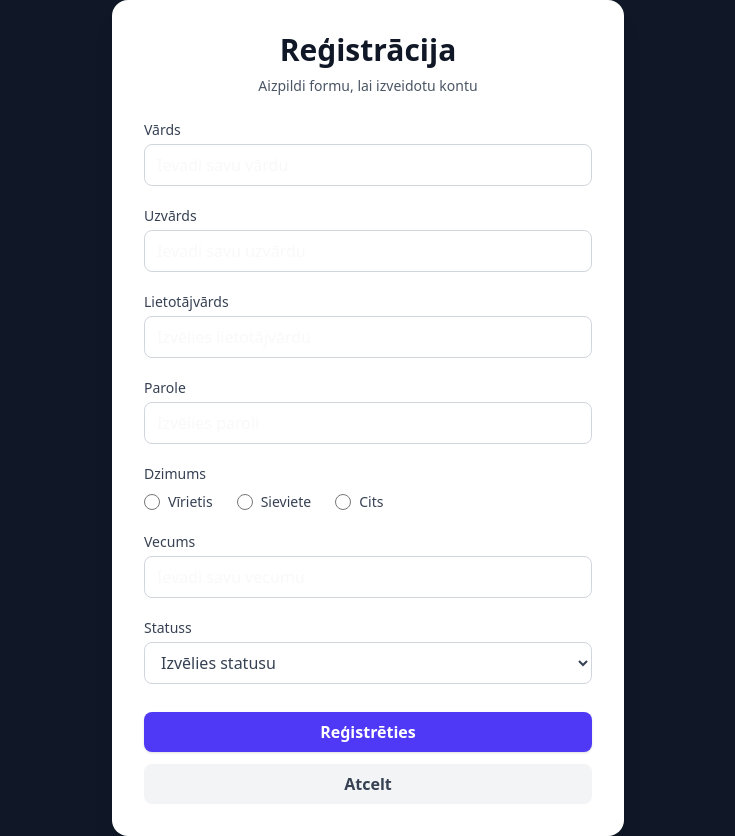
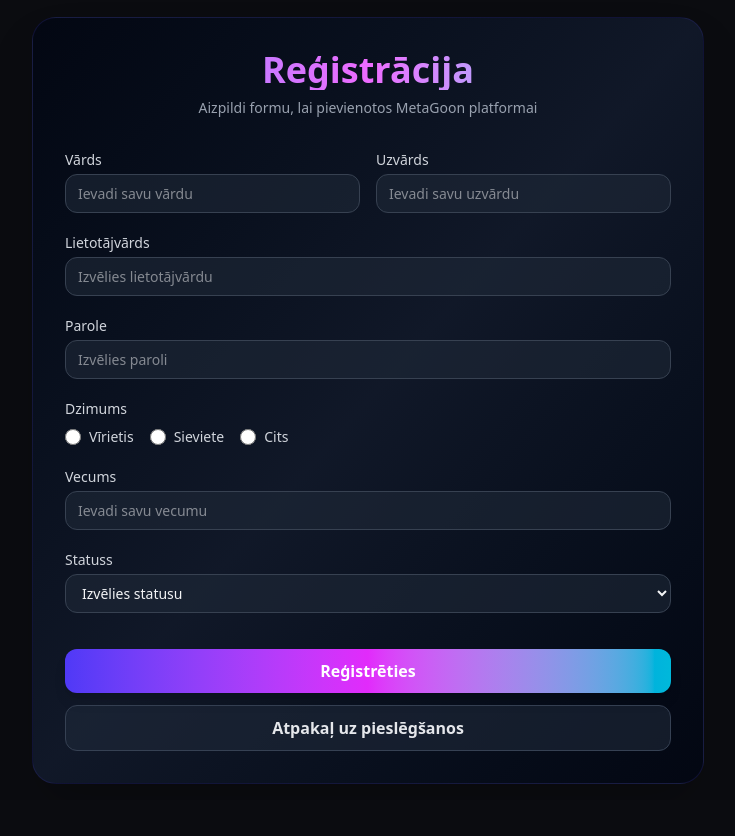
Before and after one commit to Archa420/Metagoon, a Vue app in the folder metagoon-frontend/: page /registracija in a window 1280 px wide. Shown: the whole page, without its empty margins (272-1007 px from the left). After the commit the page ends 800 px from the top, so only its background shows below. Built offline with nearby package versions, Linux system fonts and the light colour scheme.

Commit message:
Ātrs Login and Register page front-end update

```diff
--- a/metagoon-frontend/src/views/Login.vue
+++ b/metagoon-frontend/src/views/Login.vue
@@ -1,74 +1,93 @@
 <template>
-  <div class="min-h-screen flex items-center justify-center bg-gray-900 px-4">
-    <div class="w-full max-w-md bg-white rounded-2xl shadow-xl p-8 space-y-6">
+  <div class="min-h-screen flex items-center justify-center bg-[#0b0c10] text-gray-100 px-6">
+    <div
+      class="w-full max-w-md rounded-3xl border border-indigo-900/30 bg-gradient-to-br from-gray-950 via-gray-900 to-gray-950 p-8 shadow-2xl relative overflow-hidden"
+    >
+      <!-- Glow overlay -->
+      <div class="absolute inset-0 bg-[radial-gradient(ellipse_at_top_left,_var(--tw-gradient-stops))] from-indigo-700/20 via-fuchsia-700/10 to-transparent pointer-events-none"></div>
 
       <!-- Heading -->
-      <div class="text-center">
-        <h1 class="text-3xl font-extrabold text-gray-900">Pieslēgties</h1>
-
+      <div class="relative text-center space-y-2 z-10">
+        <h1
+          class="text-4xl font-extrabold bg-gradient-to-r from-indigo-400 via-fuchsia-400 to-cyan-400 bg-clip-text text-transparent"
+        >
+          Pieslēgties
+        </h1>
+        <p class="text-gray-400 text-sm">
+          Laipni lūgts atpakaļ MetaGoon! Ievadi savus datus, lai turpinātu.
+        </p>
       </div>
 
       <!-- Form -->
-      <form class="space-y-5" @submit.prevent="login">
-
+      <form class="mt-8 space-y-5 relative z-10" @submit.prevent="login">
         <!-- Username -->
         <div>
-          <label for="username" class="block text-sm font-medium text-gray-700">Lietotājvārds</label>
+          <label for="username" class="block text-sm font-medium text-gray-300 mb-1">Lietotājvārds</label>
           <input
             id="username"
             type="text"
             placeholder="Ievadi lietotājvārdu"
             v-model="username"
-            class="mt-1 w-full rounded-lg border border-gray-300 px-3 py-2 placeholder-gray-400 focus:border-indigo-500 focus:ring-2 focus:ring-indigo-500 focus:outline-none"
+            class="w-full rounded-xl border border-gray-700 bg-gray-800/60 px-4 py-2 text-gray-100 placeholder-gray-500 focus:ring-2 focus:ring-indigo-500 focus:border-indigo-500 outline-none"
           />
-
         </div>
 
         <!-- Password -->
         <div>
-          <label for="password" class="block text-sm font-medium text-gray-700">Parole</label>
+          <label for="password" class="block text-sm font-medium text-gray-300 mb-1">Parole</label>
           <input
             id="password"
             type="password"
             placeholder="Ievadi paroli"
             v-model="password"
-            class="mt-1 w-full rounded-lg border border-gray-300 px-3 py-2 placeholder-gray-400 focus:border-indigo-500 focus:ring-2 focus:ring-indigo-500 focus:outline-none"
+            class="w-full rounded-xl border border-gray-700 bg-gray-800/60 px-4 py-2 text-gray-100 placeholder-gray-500 focus:ring-2 focus:ring-indigo-500 focus:border-indigo-500 outline-none"
           />
         </div>
 
         <!-- Remember me + Forgot password -->
-        <div class="flex items-center justify-between">
-          <label class="flex items-center text-sm text-gray-600">
-            <input type="checkbox" class="h-4 w-4 text-indigo-600 rounded border-gray-300 focus:ring-indigo-500" />
+        <div class="flex items-center justify-between text-sm">
+          <label class="flex items-center text-gray-400">
+            <input
+              type="checkbox"
+              class="h-4 w-4 rounded border-gray-600 bg-gray-800 text-indigo-500 focus:ring-indigo-400"
+            />
             <span class="ml-2">Atcerēties mani</span>
           </label>
-          <a href="#" class="text-sm font-medium text-indigo-600 hover:text-indigo-500">Aizmirsi paroli?</a>
+          <RouterLink
+            to="/forgot-password"
+            class="font-medium text-indigo-400 hover:text-indigo-300 transition"
+          >
+            Aizmirsi paroli?
+          </RouterLink>
         </div>
 
-        <!-- Buttons -->
-        <div class="space-y-3">
-          <button
+        <!-- Submit button -->
+        <button
           type="submit"
-          class="w-full rounded-lg bg-indigo-600 px-4 py-2 text-white font-semibold shadow hover:bg-indigo-700 focus:outline-none focus:ring-2 focus:ring-indigo-500 focus:ring-offset-2"
+          class="w-full rounded-xl bg-gradient-to-r from-indigo-600 via-fuchsia-500 to-cyan-500 py-2.5 text-white font-semibold shadow-lg hover:opacity-90 active:scale-[.98] transition"
         >
           Pieslēgties
         </button>
 
-          <button
-            type="button"
-            class="w-full rounded-lg bg-gray-100 px-4 py-2 text-gray-700 font-semibold hover:bg-gray-200 focus:outline-none focus:ring-2 focus:ring-gray-400 focus:ring-offset-2"
+        <!-- Register redirect -->
+        <p class="text-center text-gray-400 text-sm pt-2">
+          Tev nav konta?
+          <RouterLink
+            to="/registracija"
+            class="text-indigo-400 hover:text-indigo-300 font-medium transition"
           >
-            Atcelt
-          </button>
-        </div>
-
+            Reģistrēties
+          </RouterLink>
+        </p>
       </form>
     </div>
   </div>
 </template>
-<script setup lang="ts">
+
+<script setup>
 import { ref } from "vue";
-import api from "../services/api.js"; // your Axios instance
+import { RouterLink } from "vue-router";
+import api from "../services/api.js";
 
 const username = ref("");
 const password = ref("");
@@ -81,10 +100,17 @@ const login = async () => {
     });
     localStorage.setItem("role", response.data.user.role);
     localStorage.setItem("token", response.data.token);
-    window.location.href = "/profile"; // redirect after login
-  } catch (err: any) {
+    window.location.href = "/profile";
+  } catch (err) {
     console.error(err.response?.data || err);
-    alert("Nepareizs lietotājvārds vai parole"); // simple feedback
+    alert("Nepareizs lietotājvārds vai parole");
   }
 };
 </script>
+
+<style scoped>
+/* match home and vakances style */
+body {
+  background-color: #0b0c10;
+}
+</style>
--- a/metagoon-frontend/src/views/Regis.vue
+++ b/metagoon-frontend/src/views/Regis.vue
@@ -1,5 +1,198 @@
+<template>
+  <div class="min-h-screen flex items-center justify-center bg-[#0b0c10] text-gray-100 px-6">
+    <div
+      class="w-full max-w-2xl rounded-3xl border border-indigo-900/30 bg-gradient-to-br from-gray-950 via-gray-900 to-gray-950 p-8 shadow-2xl relative overflow-hidden"
+    >
+      <!-- Glow overlay -->
+      <div
+        class="absolute inset-0 bg-[radial-gradient(ellipse_at_top_left,_var(--tw-gradient-stops))] from-indigo-700/20 via-fuchsia-700/10 to-transparent pointer-events-none"
+      ></div>
+
+      <!-- Heading -->
+      <div class="relative text-center space-y-2 z-10">
+        <h1
+          class="text-4xl font-extrabold bg-gradient-to-r from-indigo-400 via-fuchsia-400 to-cyan-400 bg-clip-text text-transparent"
+        >
+          Reģistrācija
+        </h1>
+        <p class="text-gray-400 text-sm">
+          Aizpildi formu, lai pievienotos MetaGoon platformai
+        </p>
+      </div>
+
+      <!-- Form -->
+      <form class="mt-8 space-y-5 relative z-10" @submit.prevent="register">
+        <!-- Name fields -->
+        <div class="grid grid-cols-1 sm:grid-cols-2 gap-4">
+          <div>
+            <label for="firstname" class="block text-sm font-medium text-gray-300 mb-1">Vārds</label>
+            <input
+              id="firstname"
+              type="text"
+              v-model="firstname"
+              placeholder="Ievadi savu vārdu"
+              class="input-style"
+            />
+          </div>
+
+          <div>
+            <label for="lastname" class="block text-sm font-medium text-gray-300 mb-1">Uzvārds</label>
+            <input
+              id="lastname"
+              type="text"
+              v-model="lastname"
+              placeholder="Ievadi savu uzvārdu"
+              class="input-style"
+            />
+          </div>
+        </div>
+
+        <!-- Username -->
+        <div>
+          <label for="username" class="block text-sm font-medium text-gray-300 mb-1">Lietotājvārds</label>
+          <input
+            id="username"
+            type="text"
+            v-model="username"
+            placeholder="Izvēlies lietotājvārdu"
+            class="input-style"
+          />
+        </div>
+
+        <!-- Password -->
+        <div>
+          <label for="password" class="block text-sm font-medium text-gray-300 mb-1">Parole</label>
+          <input
+            id="password"
+            type="password"
+            v-model="password"
+            placeholder="Izvēlies paroli"
+            class="input-style"
+          />
+        </div>
+
+        <!-- Gender -->
+        <div>
+          <span class="block text-sm font-medium text-gray-300">Dzimums</span>
+          <div class="mt-2 flex items-center flex-wrap gap-4 text-gray-300 text-sm">
+            <label class="flex items-center">
+              <input
+                type="radio"
+                value="vīrietis"
+                v-model="gender"
+                class="h-4 w-4 text-indigo-600 border-gray-600 focus:ring-indigo-400"
+              />
+              <span class="ml-2">Vīrietis</span>
+            </label>
+            <label class="flex items-center">
+              <input
+                type="radio"
+                value="sieviete"
+                v-model="gender"
+                class="h-4 w-4 text-indigo-600 border-gray-600 focus:ring-indigo-400"
+              />
+              <span class="ml-2">Sieviete</span>
+            </label>
+            <label class="flex items-center">
+              <input
+                type="radio"
+                value="cits"
+                v-model="gender"
+                class="h-4 w-4 text-indigo-600 border-gray-600 focus:ring-indigo-400"
+              />
+              <span class="ml-2">Cits</span>
+            </label>
+          </div>
+        </div>
+
+        <!-- Age -->
+        <div>
+          <label for="age" class="block text-sm font-medium text-gray-300 mb-1">Vecums</label>
+          <input
+            id="age"
+            type="number"
+            v-model="age"
+            placeholder="Ievadi savu vecumu"
+            class="input-style"
+          />
+        </div>
+
+        <!-- Role -->
+        <div>
+          <label for="role" class="block text-sm font-medium text-gray-300 mb-1">Statuss</label>
+          <select
+            id="role"
+            v-model="role"
+            class="input-style bg-gray-800/60 text-gray-100"
+          >
+            <option value="">Izvēlies statusu</option>
+            <option value="bezdarbnieks">Bezdarbnieks</option>
+            <option value="uzņēmējs">Uzņēmējs</option>
+          </select>
+        </div>
+
+        <!-- Entrepreneur fields -->
+        <div v-if="role === 'uzņēmējs'" class="pt-4 space-y-3 border-t border-gray-700">
+          <h3 class="text-sm font-semibold text-indigo-400">Uzņēmuma informācija</h3>
+
+          <div>
+            <label for="company_name" class="block text-sm font-medium text-gray-300 mb-1">Nosaukums</label>
+            <input
+              id="company_name"
+              type="text"
+              placeholder="Ievadi uzņēmuma nosaukumu"
+              v-model="company_name"
+              class="input-style"
+            />
+          </div>
+
+          <div>
+            <label for="company_number" class="block text-sm font-medium text-gray-300 mb-1">Reģistrācijas numurs</label>
+            <input
+              id="company_number"
+              type="text"
+              placeholder="Ievadi uzņēmuma reģ. numuru"
+              v-model="company_number"
+              class="input-style"
+            />
+          </div>
+
+          <div>
+            <label for="company_address" class="block text-sm font-medium text-gray-300 mb-1">Juridiskā adrese</label>
+            <input
+              id="company_address"
+              type="text"
+              placeholder="Ievadi juridisko adresi"
+              v-model="company_address"
+              class="input-style"
+            />
+          </div>
+        </div>
+
+        <!-- Buttons -->
+        <div class="pt-4 space-y-3">
+          <button
+            type="submit"
+            class="w-full rounded-xl bg-gradient-to-r from-indigo-600 via-fuchsia-500 to-cyan-500 py-2.5 text-white font-semibold shadow-lg hover:opacity-90 active:scale-[.98] transition"
+          >
+            Reģistrēties
+          </button>
+
+          <RouterLink
+            to="/login"
+            class="block w-full text-center rounded-xl border border-gray-700 bg-gray-800/60 py-2.5 text-gray-200 font-semibold hover:bg-gray-800 transition"
+          >
+            Atpakaļ uz pieslēgšanos
+          </RouterLink>
+        </div>
+      </form>
+    </div>
+  </div>
+</template>
+
 <script setup lang="ts">
 import { ref } from "vue";
+import { RouterLink } from "vue-router";
 import api from "../services/api.js";
 
 const firstname = ref("");
@@ -15,7 +208,7 @@ const company_name = ref("");
 
 const register = async () => {
   try {
-    console.log("Register data:", {
+    const response = await api.post("/register", {
       firstname: firstname.value,
       lastname: lastname.value,
       username: username.value,
@@ -28,121 +221,29 @@ const register = async () => {
       company_address: role.value === "uzņēmējs" ? company_address.value : null,
     });
 
-    const response = await api.post("/register", {
-    firstname: firstname.value,
-    lastname: lastname.value,
-    username: username.value,
-    password: password.value,
-    gender: gender.value,
-    age: age.value,
-    role: role.value,
-    company_name: role.value === "uzņēmējs" ? company_name.value : null, // 👈 ADD
-    company_number: role.value === "uzņēmējs" ? company_number.value : null,
-    company_address: role.value === "uzņēmējs" ? company_address.value : null,
-  });
-
     localStorage.setItem("token", response.data.token);
-        localStorage.setItem("role", response.data.user.role);
+    localStorage.setItem("role", response.data.user.role);
     window.location.href = "/profile";
-
   } catch (err: any) {
     console.error(err.response?.data || err);
-    alert(err.response?.data?.message || "Registration failed");
+    alert(err.response?.data?.message || "Neizdevās reģistrēties");
   }
 };
 </script>
 
-<template>
-  <div class="min-h-screen flex items-center justify-center bg-gray-900 px-4">
-    <div class="w-full max-w-lg bg-white rounded-2xl shadow-xl p-8 space-y-6">
-      <div class="text-center">
-        <h1 class="text-3xl font-extrabold text-gray-900">Reģistrācija</h1>
-        <p class="mt-2 text-sm text-gray-600">Aizpildi formu, lai izveidotu kontu</p>
-      </div>
-
-      <form class="space-y-5" @submit.prevent="register">
-
-        <!-- Vārds -->
-        <div>
-          <label for="firstname" class="block text-sm font-medium text-gray-700">Vārds</label>
-          <input id="firstname" type="text" placeholder="Ievadi savu vārdu" v-model="firstname" class="mt-1 w-full rounded-lg border border-gray-300 px-3 py-2 focus:border-indigo-500 focus:ring-2 focus:ring-indigo-500 focus:outline-none" />
-        </div>
-
-        <!-- Uzvārds -->
-        <div>
-          <label for="lastname" class="block text-sm font-medium text-gray-700">Uzvārds</label>
-          <input id="lastname" type="text" placeholder="Ievadi savu uzvārdu" v-model="lastname" class="mt-1 w-full rounded-lg border border-gray-300 px-3 py-2 focus:border-indigo-500 focus:ring-2 focus:ring-indigo-500 focus:outline-none" />
-        </div>
-
-        <!-- Lietotājvārds -->
-        <div>
-          <label for="username" class="block text-sm font-medium text-gray-700">Lietotājvārds</label>
-          <input id="username" type="text" placeholder="Izvēlies lietotājvārdu" v-model="username" class="mt-1 w-full rounded-lg border border-gray-300 px-3 py-2 focus:border-indigo-500 focus:ring-2 focus:ring-indigo-500 focus:outline-none" />
-        </div>
-
-        <!-- Parole -->
-        <div>
-          <label for="password" class="block text-sm font-medium text-gray-700">Parole</label>
-          <input id="password" type="password" placeholder="Izvēlies paroli" v-model="password" class="mt-1 w-full rounded-lg border border-gray-300 px-3 py-2 focus:border-indigo-500 focus:ring-2 focus:ring-indigo-500 focus:outline-none" />
-        </div>
-
-        <!-- Dzimums -->
-        <div>
-          <span class="block text-sm font-medium text-gray-700">Dzimums</span>
-          <div class="mt-2 flex items-center space-x-6">
-            <label class="flex items-center text-sm text-gray-700">
-              <input type="radio" value="vīrietis" v-model="gender" class="h-4 w-4 text-indigo-600 border-gray-300 focus:ring-indigo-500" /> <span class="ml-2">Vīrietis</span>
-            </label>
-            <label class="flex items-center text-sm text-gray-700">
-              <input type="radio" value="sieviete" v-model="gender" class="h-4 w-4 text-indigo-600 border-gray-300 focus:ring-indigo-500" /> <span class="ml-2">Sieviete</span>
-            </label>
-            <label class="flex items-center text-sm text-gray-700">
-              <input type="radio" value="cits" v-model="gender" class="h-4 w-4 text-indigo-600 border-gray-300 focus:ring-indigo-500" /> <span class="ml-2">Cits</span>
-            </label>
-          </div>
-        </div>
-
-        <!-- Vecums -->
-        <div>
-          <label for="age" class="block text-sm font-medium text-gray-700">Vecums</label>
-          <input id="age" type="number" placeholder="Ievadi savu vecumu" v-model="age" class="mt-1 w-full rounded-lg border border-gray-300 px-3 py-2 focus:border-indigo-500 focus:ring-2 focus:ring-indigo-500 focus:outline-none" />
-        </div>
-
-        <!-- Statuss -->
-        <div>
-          <label for="role" class="block text-sm font-medium text-gray-700">Statuss</label>
-          <select id="role" v-model="role" class="mt-1 w-full rounded-lg border border-gray-300 px-3 py-2 bg-white text-gray-700 focus:border-indigo-500 focus:ring-2 focus:ring-indigo-500 focus:outline-none">
-            <option value="">Izvēlies statusu</option>
-            <option value="bezdarbnieks">Bezdarbnieks</option>
-            <option value="uzņēmējs">Uzņēmējs</option>
-          </select>
-        </div>
-
-        <!-- Entrepreneur fields -->
-        <div v-if="role === 'uzņēmējs'">
-          <label for="company_name" class="block text-sm font-medium text-gray-700">Uzņēmuma nosaukums</label>
-        <input
-          id="company_name"
-          type="text"
-          placeholder="Ievadi uzņēmuma nosaukumu"
-          v-model="company_name"
-          class="mt-1 w-full rounded-lg border border-gray-300 px-3 py-2 focus:border-indigo-500 focus:ring-2 focus:ring-indigo-500 focus:outline-none"
-        />
-
-          <label for="company_number" class="block text-sm font-medium text-gray-700">Uzņēmuma reģistrācijas numurs</label>
-          <input id="company_number" type="text" placeholder="Ievadi uzņēmuma reģ. numuru" v-model="company_number" class="mt-1 w-full rounded-lg border border-gray-300 px-3 py-2 focus:border-indigo-500 focus:ring-2 focus:ring-indigo-500 focus:outline-none" />
-
-          <label for="company_address" class="block mt-3 text-sm font-medium text-gray-700">Juridiskā adrese</label>
-          <input id="company_address" type="text" placeholder="Ievadi juridisko adresi" v-model="company_address" class="mt-1 w-full rounded-lg border border-gray-300 px-3 py-2 focus:border-indigo-500 focus:ring-2 focus:ring-indigo-500 focus:outline-none" />
-        </div>
-
-        <!-- Buttons -->
-        <div class="space-y-3 pt-2">
-          <button type="submit" class="w-full rounded-lg bg-indigo-600 px-4 py-2 text-white font-semibold shadow hover:bg-indigo-700 focus:outline-none focus:ring-2 focus:ring-indigo-500 focus:ring-offset-2">Reģistrēties</button>
-
-          <button type="button" class="w-full rounded-lg bg-gray-100 px-4 py-2 text-gray-700 font-semibold hover:bg-gray-200 focus:outline-none focus:ring-2 focus:ring-gray-400 focus:ring-offset-2">Atcelt</button>
-        </div>
-      </form>
-    </div>
-  </div>
-</template>
+<style scoped>
+.input-style {
+  width: 100%;
+  padding: 0.5rem 0.75rem;
+  border-radius: 0.75rem;
+  border: 1px solid rgb(55 65 81);
+  background-color: rgba(31, 41, 55, 0.6);
+  color: #f3f4f6;
+  font-size: 0.875rem;
+}
+.input-style:focus {
+  outline: none;
+  border-color: rgb(99, 102, 241);
+  box-shadow: 0 0 0 2px rgba(99, 102, 241, 0.4);
+}
+</style>
```
